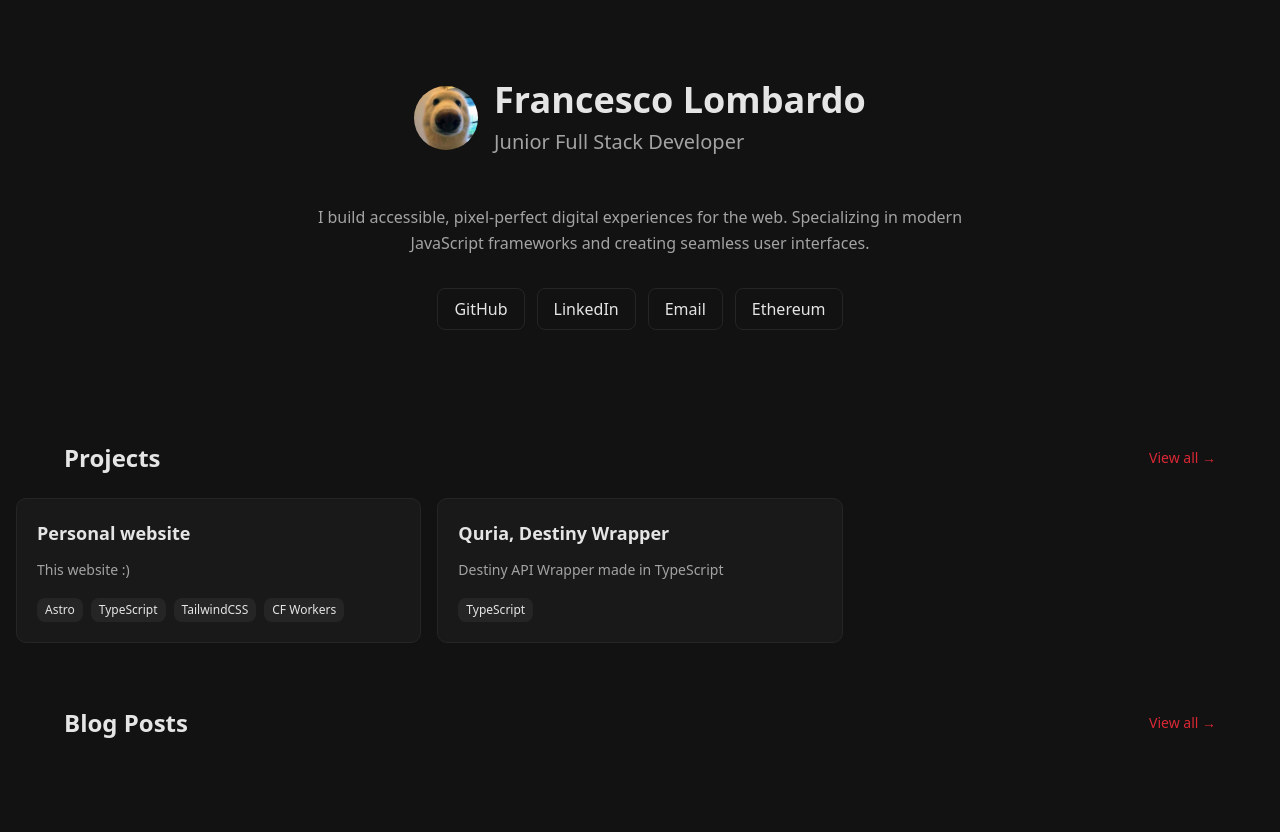
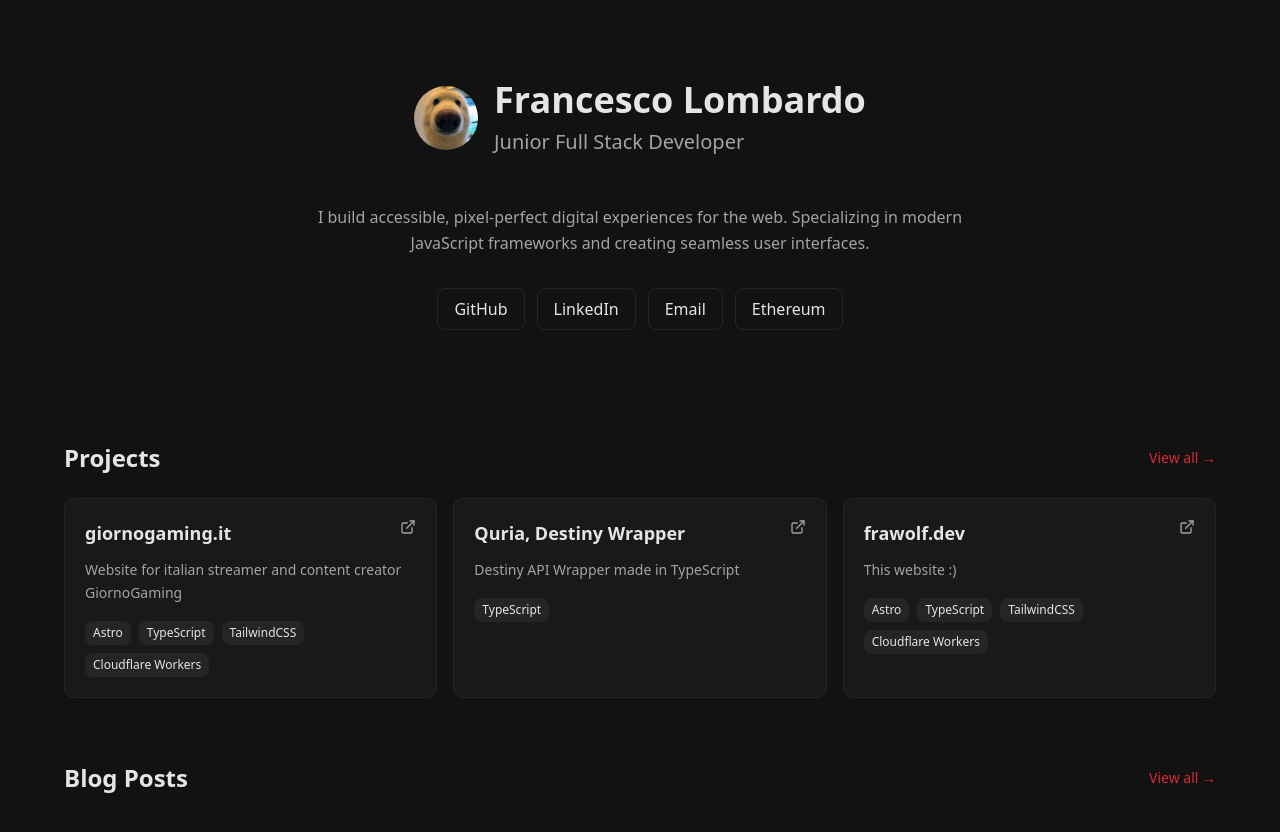
Before and after one commit to FraWolf/frawolf.dev, an Astro site: page / in a window 1280 px wide. Built offline with nearby package versions, Linux system fonts and the light colour scheme; Astro itself is replaced by a stand-in of ours.

Commit message:
Added markdown projects

```diff
--- a/package.json
+++ b/package.json
@@ -12,6 +12,7 @@
   },
   "dependencies": {
     "@astrojs/cloudflare": "^12.6.9",
+    "@lucide/astro": "^0.544.0",
     "@tailwindcss/vite": "^4.1.14",
     "astro": "^5.14.1",
     "tailwindcss": "^4.1.14"
--- a/src/components/project-card.astro
+++ b/src/components/project-card.astro
@@ -1,13 +1,9 @@
 ---
-// import { ExternalLink } from "lucide-react";
+import { ExternalLink } from "@lucide/astro";
+import type { IProject } from "../schemas/project";
 import Pill from "./pill.astro";
 
-interface Props {
-  name: string;
-  description: string;
-  link?: string;
-  technologies: string[];
-}
+type Props = IProject;
 
 const { name, description, link, technologies } = Astro.props;
 ---
@@ -31,7 +27,7 @@ const { name, description, link, technologies } = Astro.props;
           class="text-muted-foreground hover:text-primary transition-colors flex-shrink-0"
           aria-label={`View ${name} project`}
         >
-          {/* <ExternalLink class="h-4 w-4" /> */}
+          <ExternalLink class="h-4 w-4" />
         </a>
       )
     }
--- a/src/components/project-section.astro
+++ b/src/components/project-section.astro
@@ -1,7 +1,8 @@
 ---
+import { getCollection } from "astro:content";
 import ProjectCard from "./project-card.astro";
 
-const projects = [
+const jsonProjects = [
   {
     name: "Personal website",
     description: "This website :)",
@@ -71,6 +72,12 @@ const oldProjects = [
 ];
 
 const totalProjectsPerView = 6;
+
+const projects = (await getCollection("projects"))
+  .slice(0, totalProjectsPerView)
+  ?.map((project) => {
+    return project.data;
+  });
 ---
 
 <section class="container mx-auto px-4 py-8">
@@ -81,18 +88,13 @@ const totalProjectsPerView = 6;
         View all →
       </a>
     </div>
-  </div>
-  <div class="grid gap-4 grid-cols-1 md:grid-cols-3">
-    {
-      projects.slice(0, totalProjectsPerView).map((project) => {
-        return <ProjectCard {...project} />;
-      })
-    }
 
-    <!-- {
-          projects
-            .slice(0, 6)
-            .map((project, index) => <ProjectCard key={index} {...project} />)
-        } -->
+    <div class="grid gap-4 grid-cols-1 md:grid-cols-3">
+      {
+        projects.map((project) => {
+          return <ProjectCard {...project} />;
+        })
+      }
+    </div>
   </div>
 </section>
--- /dev/null
+++ b/src/content.config.ts
@@ -0,0 +1,10 @@
+import { defineCollection } from "astro:content";
+import { glob } from "astro/loaders";
+import { projectSchema } from "./schemas/project";
+
+const projects = defineCollection({
+  loader: glob({ pattern: "**/*.md", base: "./src/data/projects" }),
+  schema: projectSchema,
+});
+
+export const collections = { projects };
--- /dev/null
+++ b/src/data/projects/giorno.md
@@ -0,0 +1,10 @@
+---
+name: "giornogaming.it"
+description: "Website for italian streamer and content creator GiornoGaming"
+link: "https://giornogaming.it"
+technologies:
+  - "Astro"
+  - "TypeScript"
+  - "TailwindCSS"
+  - "Cloudflare Workers"
+---
--- /dev/null
+++ b/src/data/projects/quria.md
@@ -0,0 +1,11 @@
+---
+name: "Quria, Destiny Wrapper"
+description: "Destiny API Wrapper made in TypeScript"
+link: "https://github.com/FraWolf/quria"
+technologies:
+  - "TypeScript"
+---
+
+# Quria balls
+
+![Quria](https://c.tenor.com/Fre1qEkUtyMAAAAd/tenor.gif)
--- /dev/null
+++ b/src/data/projects/website.md
@@ -0,0 +1,10 @@
+---
+name: "frawolf.dev"
+description: "This website :)"
+link: "https://github.com/FraWolf/frawolf.dev"
+technologies:
+  - "Astro"
+  - "TypeScript"
+  - "TailwindCSS"
+  - "Cloudflare Workers"
+---
--- /dev/null
+++ b/src/schemas/project.ts
@@ -0,0 +1,10 @@
+import { z } from "astro:content";
+
+export const projectSchema = z.object({
+  name: z.string(),
+  description: z.string(),
+  link: z.string().optional(),
+  technologies: z.array(z.string()),
+});
+
+export type IProject = z.infer<typeof projectSchema>;
```
Also changed, not shown: 1 other file.
